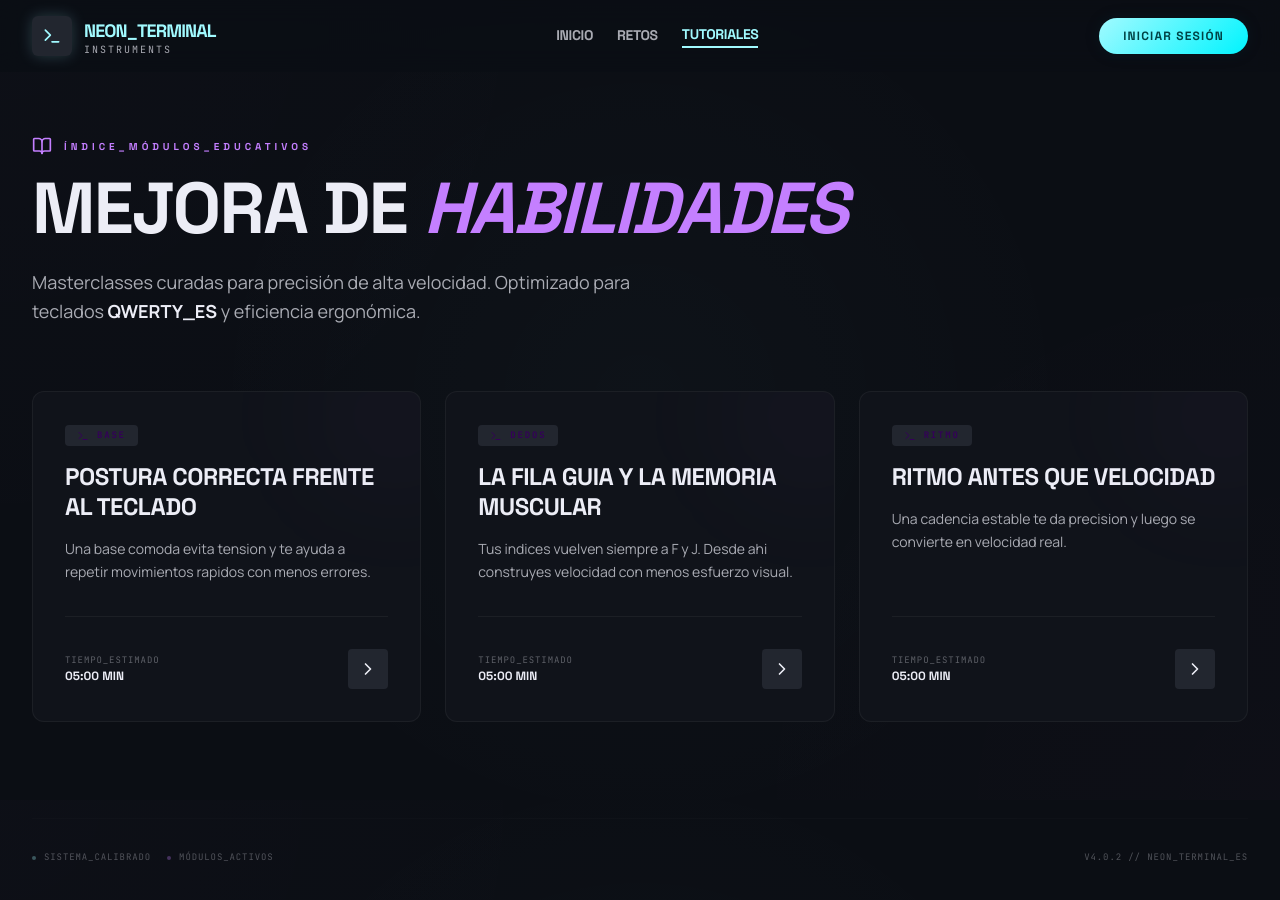
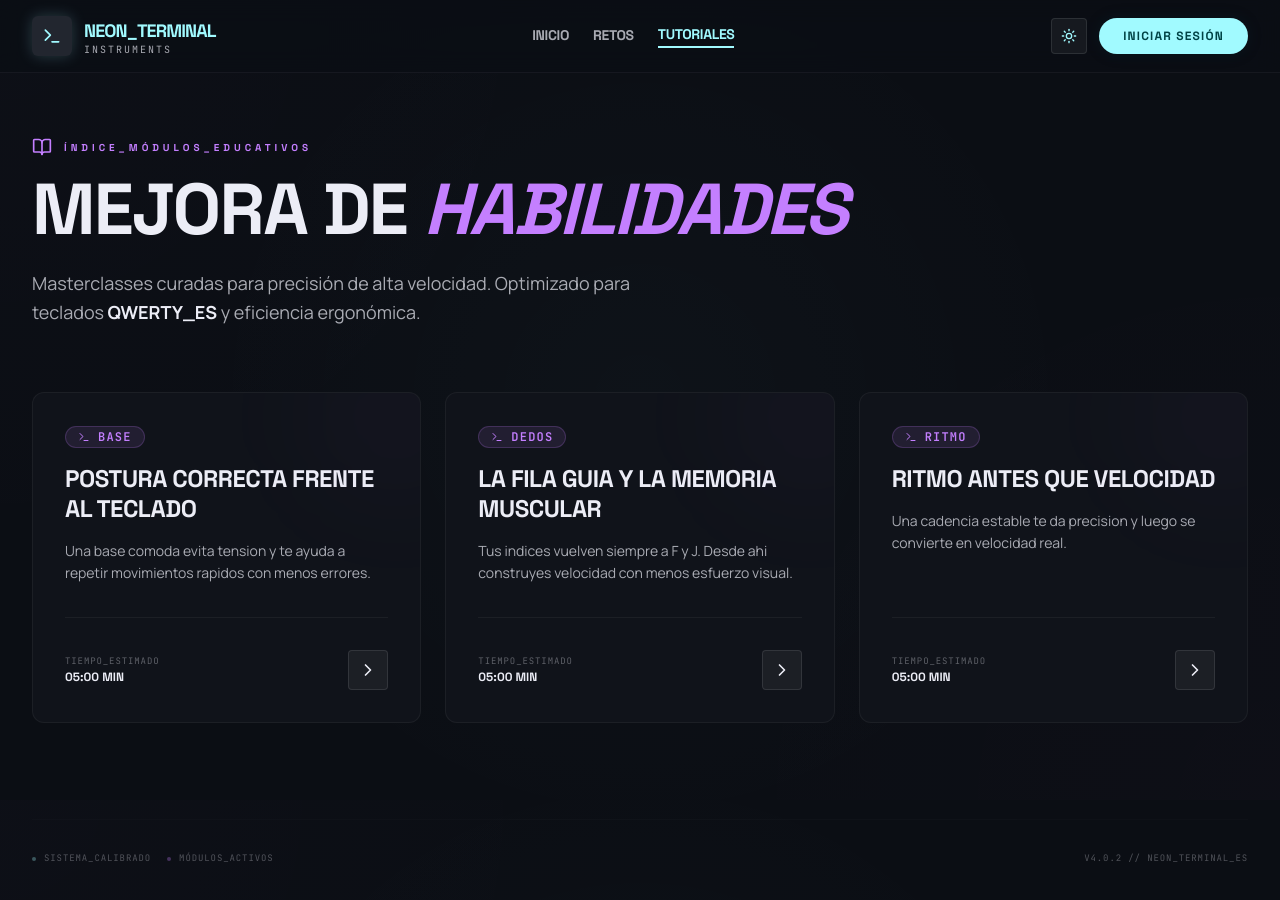
Before and after one commit to cristiand395/keyboard_game, a Next.js app: page /tutoriales in a window 1280 px wide. Shown: the top 900 px of the page. Built offline with nearby package versions, Linux system fonts and the light colour scheme; no server answers.

Commit message:
Ajuste de badges y temas

```diff
--- a/package.json
+++ b/package.json
@@ -29,6 +29,7 @@
     "lucide-react": "^0.552.0",
     "next": "^16.0.0",
     "next-auth": "^5.0.0-beta.30",
+    "next-themes": "^0.4.6",
     "pg": "^8.16.3",
     "react": "^19.2.0",
     "react-dom": "^19.2.0",
--- a/src/app/globals.css
+++ b/src/app/globals.css
@@ -1,4 +1,82 @@
 @import "tailwindcss";
+
+@layer base {
+  :root {
+    --background: #ffffff;
+    --foreground: #020617;
+
+    --card: #f8fafc;
+    --card-foreground: #020617;
+
+    --popover: #ffffff;
+    --popover-foreground: #020617;
+
+    --primary: #0ea5e9;
+    --primary-foreground: #ffffff;
+
+    --secondary: #9333ea;
+    --secondary-foreground: #ffffff;
+
+    --tertiary: #db2777;
+    --tertiary-foreground: #ffffff;
+
+    --muted: #f1f5f9;
+    --muted-foreground: #64748b;
+
+    --accent: #f1f5f9;
+    --accent-foreground: #0ea5e9;
+
+    --destructive: #ef4444;
+    --destructive-foreground: #ffffff;
+
+    --border: #e2e8f0;
+    --input: #f1f5f9;
+    --ring: #0ea5e9;
+
+    --surface-low: #f8fafc;
+    --surface-high: #f1f5f9;
+    --surface-highest: #e2e8f0;
+    --surface-lowest: #ffffff;
+  }
+
+  .dark {
+    --background: #0b0e14;
+    --foreground: #ecedf6;
+
+    --card: #10131a;
+    --card-foreground: #ecedf6;
+
+    --popover: #10131a;
+    --popover-foreground: #ecedf6;
+
+    --primary: #a1faff;
+    --primary-foreground: #004346;
+
+    --secondary: #c47fff;
+    --secondary-foreground: #340059;
+
+    --tertiary: #ff59e3;
+    --tertiary-foreground: #42003a;
+
+    --muted: #22262f;
+    --muted-foreground: #a9abb3;
+
+    --accent: #22262f;
+    --accent-foreground: #a1faff;
+
+    --destructive: #ff716c;
+    --destructive-foreground: #490006;
+
+    --border: #45484f;
+    --input: #22262f;
+    --ring: #a1faff;
+
+    --surface-low: #10131a;
+    --surface-high: #1c2028;
+    --surface-highest: #22262f;
+    --surface-lowest: #000000;
+  }
+}
 
 @theme inline {
   --font-sans: "Manrope", ui-sessions-serif, system-ui, sans-serif;
@@ -6,42 +84,42 @@
   --font-mono: "JetBrains Mono", "Roboto Mono", ui-monospace, SFMono-Regular, Menlo, Monaco, Consolas, "Liberation Mono", "Courier New", monospace;
 
   /* Neon Terminal Color Palette */
-  --color-background: #0b0e14;
-  --color-foreground: #ecedf6;
+  --color-background: var(--background);
+  --color-foreground: var(--foreground);
 
-  --color-card: #10131a;
-  --color-card-foreground: #ecedf6;
+  --color-card: var(--card);
+  --color-card-foreground: var(--card-foreground);
 
-  --color-popover: #10131a;
-  --color-popover-foreground: #ecedf6;
+  --color-popover: var(--popover);
+  --color-popover-foreground: var(--popover-foreground);
 
-  --color-primary: #a1faff;
-  --color-primary-foreground: #004346;
+  --color-primary: var(--primary);
+  --color-primary-foreground: var(--primary-foreground);
 
-  --color-secondary: #c47fff;
-  --color-secondary-foreground: #340059;
+  --color-secondary: var(--secondary);
+  --color-secondary-foreground: var(--secondary-foreground);
 
-  --color-tertiary: #ff59e3;
-  --color-tertiary-foreground: #42003a;
+  --color-tertiary: var(--tertiary);
+  --color-tertiary-foreground: var(--tertiary-foreground);
 
-  --color-muted: #22262f;
-  --color-muted-foreground: #a9abb3;
+  --color-muted: var(--muted);
+  --color-muted-foreground: var(--muted-foreground);
 
-  --color-accent: #22262f;
-  --color-accent-foreground: #a1faff;
+  --color-accent: var(--accent);
+  --color-accent-foreground: var(--accent-foreground);
 
-  --color-destructive: #ff716c;
-  --color-destructive-foreground: #490006;
+  --color-destructive: var(--destructive);
+  --color-destructive-foreground: var(--destructive-foreground);
 
-  --color-border: #45484f;
-  --color-input: #22262f;
-  --color-ring: #a1faff;
+  --color-border: var(--border);
+  --color-input: var(--input);
+  --color-ring: var(--ring);
 
   /* Surface Hierarchy */
-  --color-surface-low: #10131a;
-  --color-surface-high: #1c2028;
-  --color-surface-highest: #22262f;
-  --color-surface-lowest: #000000;
+  --color-surface-low: var(--surface-low);
+  --color-surface-high: var(--surface-high);
+  --color-surface-highest: var(--surface-highest);
+  --color-surface-lowest: var(--surface-lowest);
 
   /* Custom Radii */
   --radius-sm: 0.125rem;
@@ -76,8 +154,9 @@
 
   html {
     scroll-behavior: smooth;
-    background-color: var(--color-background);
-    color: var(--color-foreground);
+    background-color: var(--background);
+    color: var(--foreground);
+    transition: background-color 0.3s ease, color 0.3s ease;
   }
 
   body {
@@ -85,10 +164,17 @@
     font-family: var(--font-sans);
     min-height: 100vh;
     background-image:
+      radial-gradient(circle at 50% 50%, rgba(var(--primary-rgb, 14, 165, 233), 0.02) 0%, transparent 60%),
+      radial-gradient(circle at 0% 0%, rgba(var(--secondary-rgb, 147, 51, 234), 0.01) 0%, transparent 40%),
+      radial-gradient(circle at 100% 100%, rgba(var(--tertiary-rgb, 219, 39, 119), 0.01) 0%, transparent 40%);
+    background-attachment: fixed;
+  }
+
+  .dark body {
+    background-image:
       radial-gradient(circle at 50% 50%, rgba(161, 250, 255, 0.02) 0%, transparent 60%),
       radial-gradient(circle at 0% 0%, rgba(196, 127, 255, 0.01) 0%, transparent 40%),
       radial-gradient(circle at 100% 100%, rgba(255, 89, 227, 0.01) 0%, transparent 40%);
-    background-attachment: fixed;
   }
 
   h1, h2, h3, h4 {
@@ -111,11 +197,11 @@
 }
 
 @utility neon-gradient {
-  background: linear-gradient(135deg, var(--color-primary) 0%, #00f4fe 100%);
+  background: linear-gradient(135deg, var(--color-primary) 0%, var(--color-ring) 100%);
 }
 
 @utility glass-panel {
-  @apply bg-surface-high/60 backdrop-blur-lg border border-white/5;
+  @apply bg-surface-high/60 backdrop-blur-lg border border-foreground/5;
 }
 
 .typing-caret {
--- a/src/app/tutoriales/[slug]/page.tsx
+++ b/src/app/tutoriales/[slug]/page.tsx
@@ -18,7 +18,7 @@ export default async function TutorialDetailPage({ params }: { params: Promise<{
     <main className="shell pb-16">
       <Card className="overflow-hidden">
         <CardHeader className="gap-4 border-b border-border/70 bg-slate-50/70">
-          <Badge>{tutorial.eyebrow}</Badge>
+          <Badge className="font-mono text-primary bg-primary/10 border border-primary/20 tracking-widest leading-none">{tutorial.eyebrow}</Badge>
           <CardTitle className="text-4xl">{tutorial.title}</CardTitle>
           <p className="max-w-3xl text-muted-foreground">{tutorial.summary}</p>
         </CardHeader>
--- a/src/app/tutoriales/page.tsx
+++ b/src/app/tutoriales/page.tsx
@@ -2,6 +2,7 @@ import Link from "next/link";
 import { getAllTutorials } from "@/lib/data";
 import { Button } from "@/components/ui/button";
 import { BookOpen, ChevronRight, Terminal } from "lucide-react";
+import { Badge } from "@/components/ui/badge";
 
 export default function TutorialsPage() {
   const tutorials = getAllTutorials();
@@ -33,10 +34,10 @@ export default function TutorialsPage() {
             <div className="absolute -top-10 -right-10 size-32 bg-secondary/5 rounded-full blur-3xl group-hover:bg-secondary/10 transition-all" />
 
             <div className="mb-8">
-              <div className="inline-flex items-center gap-2 px-3 py-1 bg-surface-highest rounded text-[9px] font-mono font-bold uppercase tracking-[0.2em] text-secondary-foreground mb-4">
-                <Terminal className="size-3" />
+              <Badge className="font-mono text-secondary bg-secondary/10 border border-secondary/20 tracking-widest leading-none mb-4">
+                <Terminal className="size-3 mr-2" />
                 {tutorial.eyebrow}
-              </div>
+              </Badge>
               <h2 className="text-2xl font-display font-black text-foreground uppercase group-hover:text-secondary transition-colors mb-4 leading-tight">
                 {tutorial.title}
               </h2>
@@ -50,8 +51,8 @@ export default function TutorialsPage() {
                   <span className="text-[9px] font-mono text-muted-foreground uppercase tracking-widest opacity-50">Tiempo_Estimado</span>
                   <span className="text-xs font-display font-bold uppercase text-foreground">05:00 Min</span>
                </div>
-               <Button asChild variant="ghost" className="p-0 h-10 w-10 rounded bg-surface-highest group-hover:bg-secondary group-hover:text-secondary-foreground transition-all">
-                 <Link href={`/tutoriales/${tutorial.slug}`}>
+               <Button asChild variant="ghost" className="p-0 h-10 w-10 rounded bg-white/5 border border-white/10 hover:border-secondary/50 group-hover:bg-secondary group-hover:text-secondary-foreground transition-all active:scale-95">
+                 <Link href={`/tutoriales/${tutorial.slug}`} aria-label={`Ir a ${tutorial.title}`}>
                    <ChevronRight className="size-5" />
                  </Link>
                </Button>
--- a/src/components/header.tsx
+++ b/src/components/header.tsx
@@ -2,18 +2,20 @@ import Link from "next/link";
 import { getCachedSession } from "@/lib/auth";
 import { Button } from "@/components/ui/button";
 import { Logo } from "@/components/logo";
+import { ThemeToggle } from "@/components/theme-toggle";
+import { MainNav } from "@/components/main-nav";
 import { UserMenu } from "@/components/user-menu";
-import { MainNav } from "@/components/main-nav";
 
 export async function Header() {
   const session = await getCachedSession();
 
   return (
-    <header className="sticky top-0 z-50 w-full bg-background/80 backdrop-blur-md">
+    <header className="sticky top-0 z-50 w-full bg-background/80 backdrop-blur-md border-b border-foreground/5">
       <div className="shell flex items-center justify-between gap-4 py-4">
         <Logo />
         <MainNav />
-        <div className="flex items-center gap-4">
+        <div className="flex items-center gap-3">
+          <ThemeToggle />
           {session?.user ? (
             <UserMenu user={session.user} />
           ) : (
--- a/src/components/providers.tsx
+++ b/src/components/providers.tsx
@@ -1,7 +1,14 @@
 "use client";
 
 import { SessionProvider } from "next-auth/react";
+import { ThemeProvider } from "@/components/theme-provider";
 
 export function Providers({ children }: { children: React.ReactNode }) {
-  return <SessionProvider>{children}</SessionProvider>;
+  return (
+    <SessionProvider>
+      <ThemeProvider attribute="class" defaultTheme="dark" enableSystem={false}>
+        {children}
+      </ThemeProvider>
+    </SessionProvider>
+  );
 }
--- /dev/null
+++ b/src/components/theme-provider.tsx
@@ -0,0 +1,8 @@
+"use client";
+
+import { ThemeProvider as NextThemesProvider } from "next-themes";
+import { type ThemeProviderProps } from "next-themes";
+
+export function ThemeProvider({ children, ...props }: ThemeProviderProps) {
+  return <NextThemesProvider {...props}>{children}</NextThemesProvider>;
+}
--- /dev/null
+++ b/src/components/theme-toggle.tsx
@@ -0,0 +1,40 @@
+"use client";
+
+import { useTheme } from "next-themes";
+import { Moon, Sun } from "lucide-react";
+import { Button } from "@/components/ui/button";
+import { useEffect, useState } from "react";
+
+export function ThemeToggle() {
+  const { theme, setTheme } = useTheme();
+  const [mounted, setMounted] = useState(false);
+
+  // Avoid hydration mismatch
+  useEffect(() => {
+    setMounted(true);
+  }, []);
+
+  if (!mounted) {
+    return (
+      <Button variant="ghost" size="icon" className="size-9 rounded bg-white/5 border border-white/10">
+        <div className="size-4" />
+      </Button>
+    );
+  }
+
+  return (
+    <Button
+      variant="ghost"
+      size="icon"
+      onClick={() => setTheme(theme === "dark" ? "light" : "dark")}
+      className="size-9 rounded bg-white/5 border border-white/10 hover:bg-white/10 hover:border-primary/50 transition-all group"
+      aria-label="Alternar tema"
+    >
+      {theme === "dark" ? (
+        <Sun className="size-4 text-primary group-hover:scale-110 transition-transform" />
+      ) : (
+        <Moon className="size-4 text-primary group-hover:scale-110 transition-transform" />
+      )}
+    </Button>
+  );
+}
--- a/src/components/ui/button.tsx
+++ b/src/components/ui/button.tsx
@@ -18,6 +18,7 @@ const buttonVariants = cva(
         default: "h-11 px-5",
         lg: "h-12 px-6",
         sm: "h-9 px-4 text-xs",
+        icon: "h-9 w-9",
       },
     },
     defaultVariants: {
```
Also changed, not shown: src/app/retos/page.tsx (+5 -3 lines), 1 other file (tests, documents, lock files or other folders).
